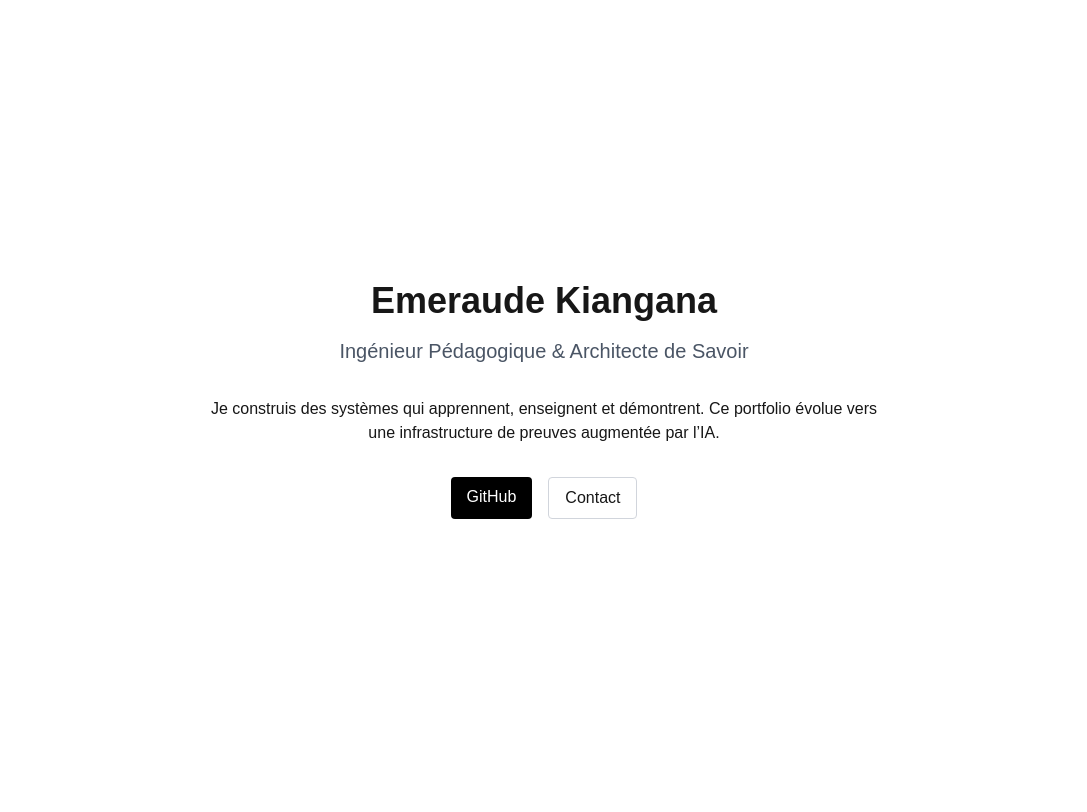
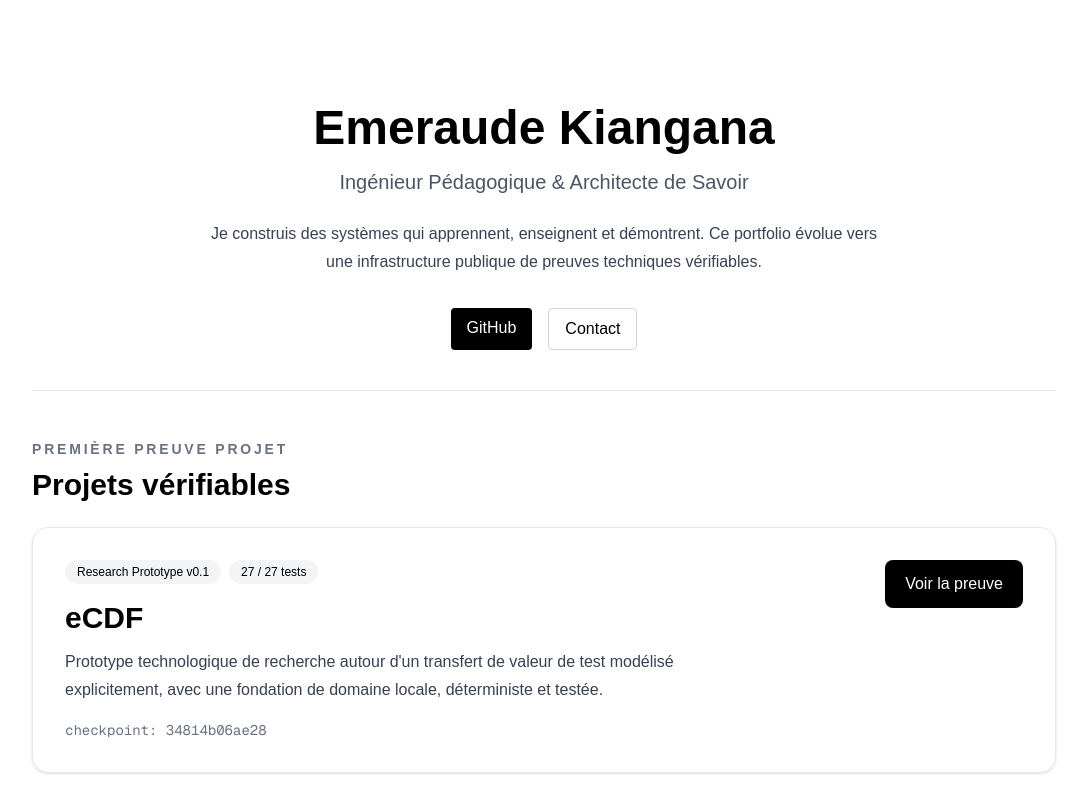
Before and after one commit to Emeraude-Kiangana/Portfolio-ai, a Next.js app: page / in a window 1280 px wide. Shown: the top 812 px of the page, without its empty margins (96-1183 px from the left). Built offline with nearby package versions, Linux system fonts and the light colour scheme.

Commit message:
feat(portfolio): feature eCDF as first verified project

```diff
--- a/src/app/page.tsx
+++ b/src/app/page.tsx
@@ -1,32 +1,73 @@
-import Image from 'next/image';
-
 export default function Home() {
   return (
-    <main className="flex min-h-screen flex-col items-center justify-center p-24">
-      <h1 className="text-4xl font-bold mb-4">Emeraude Kiangana</h1>
-      <p className="text-xl text-gray-600 mb-8">
+    <main className="min-h-screen bg-white px-6 py-16 text-black sm:px-10 lg:px-24">
+      <div className="mx-auto max-w-5xl">
+        <section className="py-10 text-center">
+          <h1 className="text-4xl font-bold sm:text-5xl">Emeraude Kiangana</h1>
+          <p className="mt-4 text-xl text-gray-600">
             Ingénieur Pédagogique & Architecte de Savoir
           </p>
-      <p className="text-center max-w-2xl">
+          <p className="mx-auto mt-6 max-w-2xl leading-7 text-gray-700">
             Je construis des systèmes qui apprennent, enseignent et démontrent.
-        Ce portfolio évolue vers une infrastructure de preuves augmentée par l’IA.
+            Ce portfolio évolue vers une infrastructure publique de preuves techniques vérifiables.
           </p>
-      <div className="mt-8 flex gap-4">
+          <div className="mt-8 flex justify-center gap-4">
             <a
               href="https://github.com/Emeraude-Kiangana"
               target="_blank"
               rel="noopener noreferrer"
-          className="px-4 py-2 bg-black text-white rounded hover:bg-gray-800"
+              className="rounded bg-black px-4 py-2 text-white hover:bg-gray-800"
             >
               GitHub
             </a>
             <a
               href="mailto:Emeraude-Kiangana@proton.me"
-          className="px-4 py-2 border border-gray-300 rounded hover:bg-gray-100"
+              className="rounded border border-gray-300 px-4 py-2 hover:bg-gray-100"
             >
               Contact
             </a>
           </div>
+        </section>
+
+        <section className="border-t border-gray-200 py-12">
+          <div className="mb-6">
+            <p className="text-sm font-semibold uppercase tracking-[0.2em] text-gray-500">
+              Première preuve projet
+            </p>
+            <h2 className="mt-2 text-3xl font-bold">Projets vérifiables</h2>
+          </div>
+
+          <article className="rounded-2xl border border-gray-200 p-6 shadow-sm sm:p-8">
+            <div className="flex flex-col gap-6 sm:flex-row sm:items-start sm:justify-between">
+              <div>
+                <div className="flex flex-wrap gap-2">
+                  <span className="rounded-full bg-gray-100 px-3 py-1 text-xs font-medium">
+                    Research Prototype v0.1
+                  </span>
+                  <span className="rounded-full bg-gray-100 px-3 py-1 text-xs font-medium">
+                    27 / 27 tests
+                  </span>
+                </div>
+                <h3 className="mt-4 text-3xl font-bold">eCDF</h3>
+                <p className="mt-3 max-w-2xl leading-7 text-gray-700">
+                  Prototype technologique de recherche autour d&apos;un transfert de valeur de test
+                  modélisé explicitement, avec une fondation de domaine locale, déterministe et testée.
+                </p>
+                <p className="mt-4 font-mono text-sm text-gray-500">
+                  checkpoint: 34814b06ae28
+                </p>
+              </div>
+
+              <a
+                href="/projects/ecdf"
+                className="shrink-0 rounded-lg bg-black px-5 py-3 text-center font-medium text-white hover:bg-gray-800"
+              >
+                Voir la preuve
+              </a>
+            </div>
+          </article>
+        </section>
+      </div>
     </main>
   );
 }
```
Lines whose indentation alone changed are shown as unchanged.
